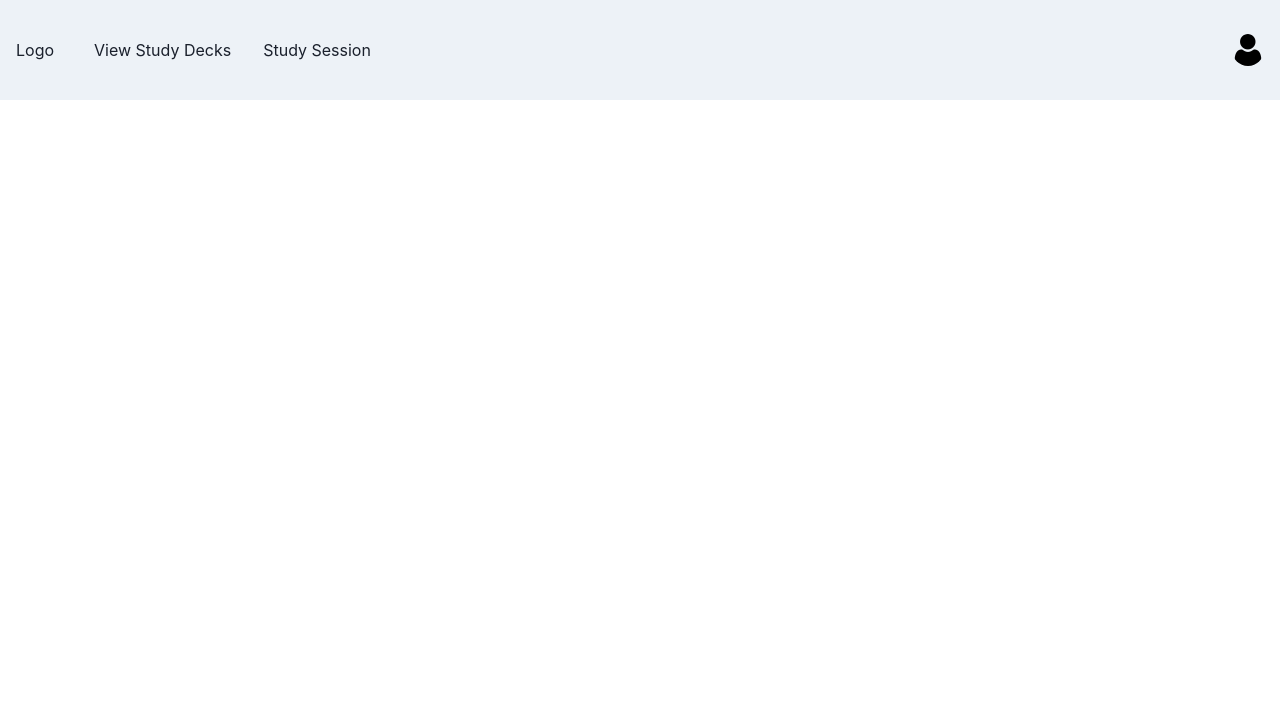
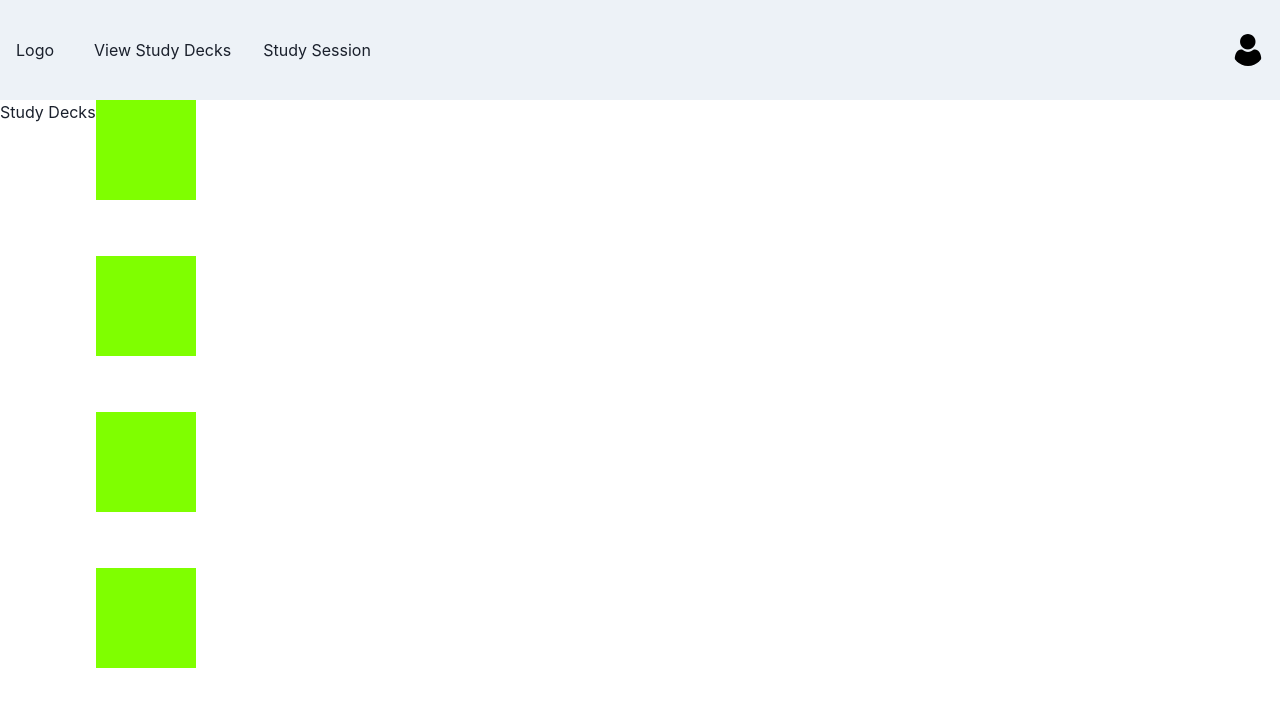
Before and after one commit to Brandon3522/flash_carma, a React (Create React App) app: page /view in a window 1280 px wide. Shown: the top 706 px of the page. Built offline with nearby package versions, Linux system fonts and the light colour scheme.

Commit message:
View: Route and function name change

```diff
--- a/src/App.js
+++ b/src/App.js
@@ -1,5 +1,6 @@
 import React from 'react';
 import { SignUp, Login, Home, EditPage, StudyPage, Results } from './pages';
+import { ViewStudyDecks } from './pages/ViewStudyDecksPage'; // transfer to ./pages
 import Navbar from './components/Navbar'
 import { BrowserRouter, Route, Routes } from 'react-router-dom'
 
@@ -13,7 +14,7 @@ function App() {
           <Route path='/results' element={<><Navbar></Navbar><Results></Results></>} />
           <Route path='/study' element={<><Navbar></Navbar><StudyPage></StudyPage></>} />
           <Route path='/editpage' element={<><Navbar></Navbar><EditPage></EditPage></>} />
-          <Route path='/view' element={<><Navbar></Navbar></>} />
+          <Route path='/view' element={<><Navbar></Navbar><ViewStudyDecks></ViewStudyDecks></>} />
         </Routes>
       </BrowserRouter>
   );
--- a/src/pages/ViewStudyDecksPage/ViewStudyDecks.js
+++ b/src/pages/ViewStudyDecksPage/ViewStudyDecks.js
@@ -1,7 +1,7 @@
 import React from 'react'
 import { Text, Flex, Link, Input, Button, Box, Heading, Spacer, Grid, GridItem, Linkbox, LinkOverlay } from '@chakra-ui/react';
 
-export const Results = () => {
+export const ViewStudyDecks = () => {
 
     /*JavaScript goes here*/
     var streak =  sessionStorage.getItem('streak');
--- a/src/pages/ViewStudyDecksPage/index.js
+++ b/src/pages/ViewStudyDecksPage/index.js
@@ -0,0 +1 @@
+export * from './ViewStudyDecks';
```
